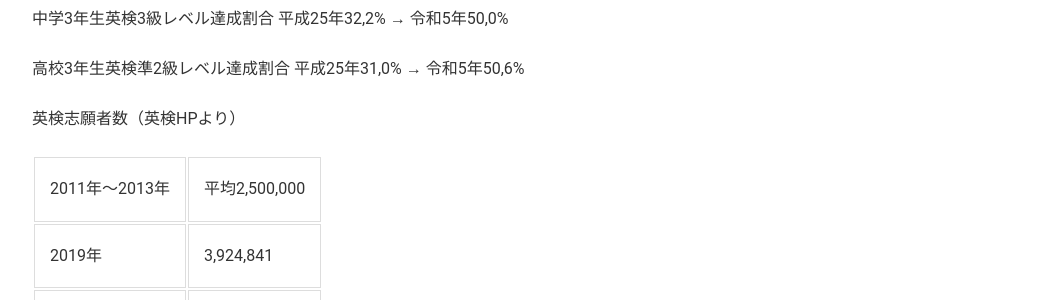
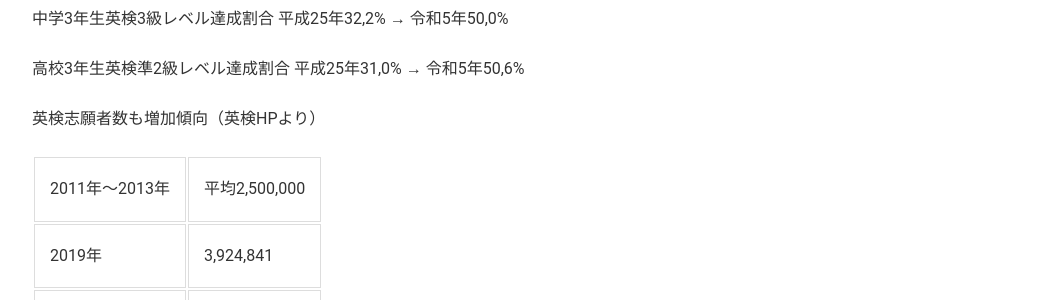
Before and after one commit to phocean/akispace, a Jekyll site: the page built from lessons.md, in a window 1280 px wide and 900 px high, scrolled down 2577 px. Shown: the part 151-451 px from the top of the window, without its empty margins (118-1159 px from the left). Built offline with Jekyll 4.4.1, drawn with Linux system fonts in a browser that asks for light colours.

Commit message:
Update lessons.md

```diff
--- a/lessons.md
+++ b/lessons.md
@@ -90,7 +90,7 @@
 高校3年生英検準2級レベル達成割合
 平成25年31,0% →	令和5年50,6%
 
-英検志願者数（英検HPより）
+英検志願者数も増加傾向（英検HPより）
 <table>
  <tr>
   <td>2011年〜2013年</td><td>平均2,500,000</td>
```
